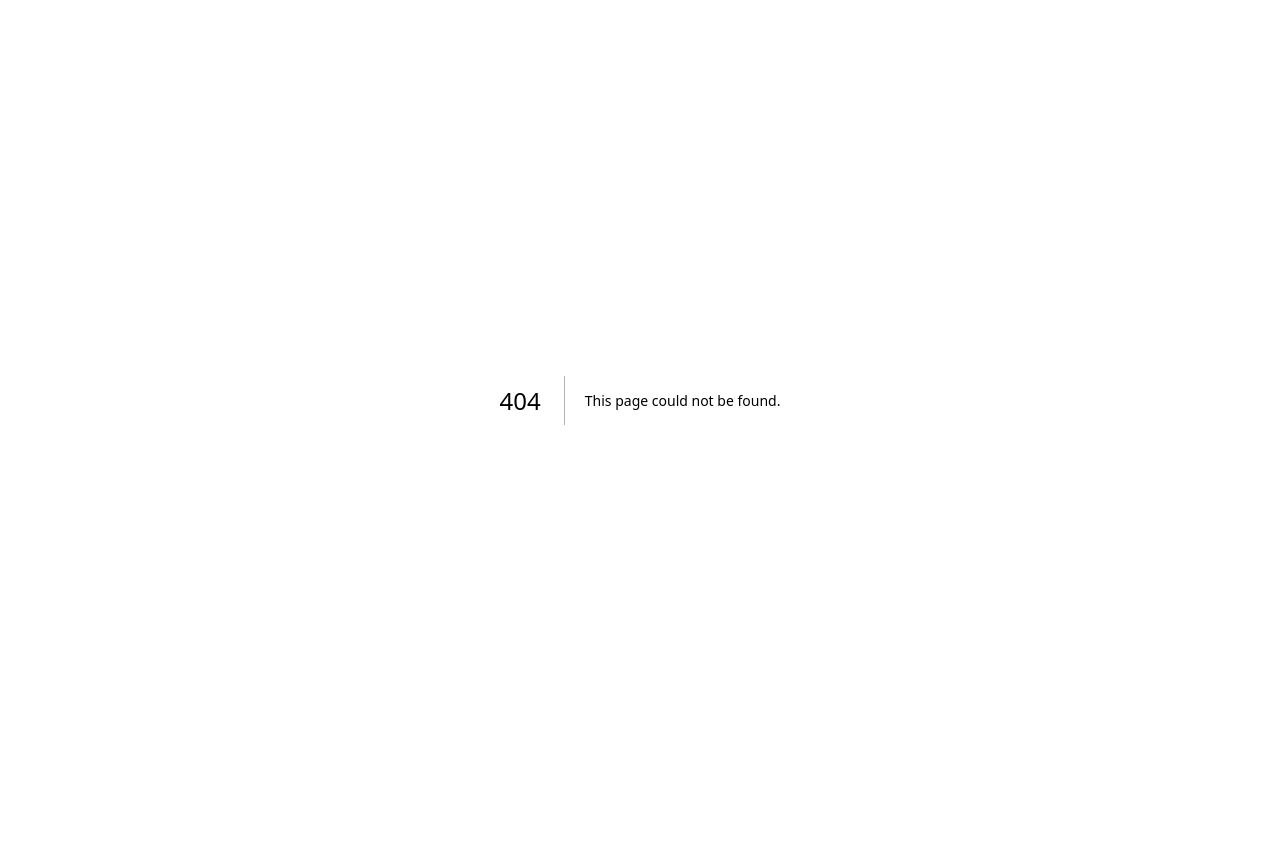
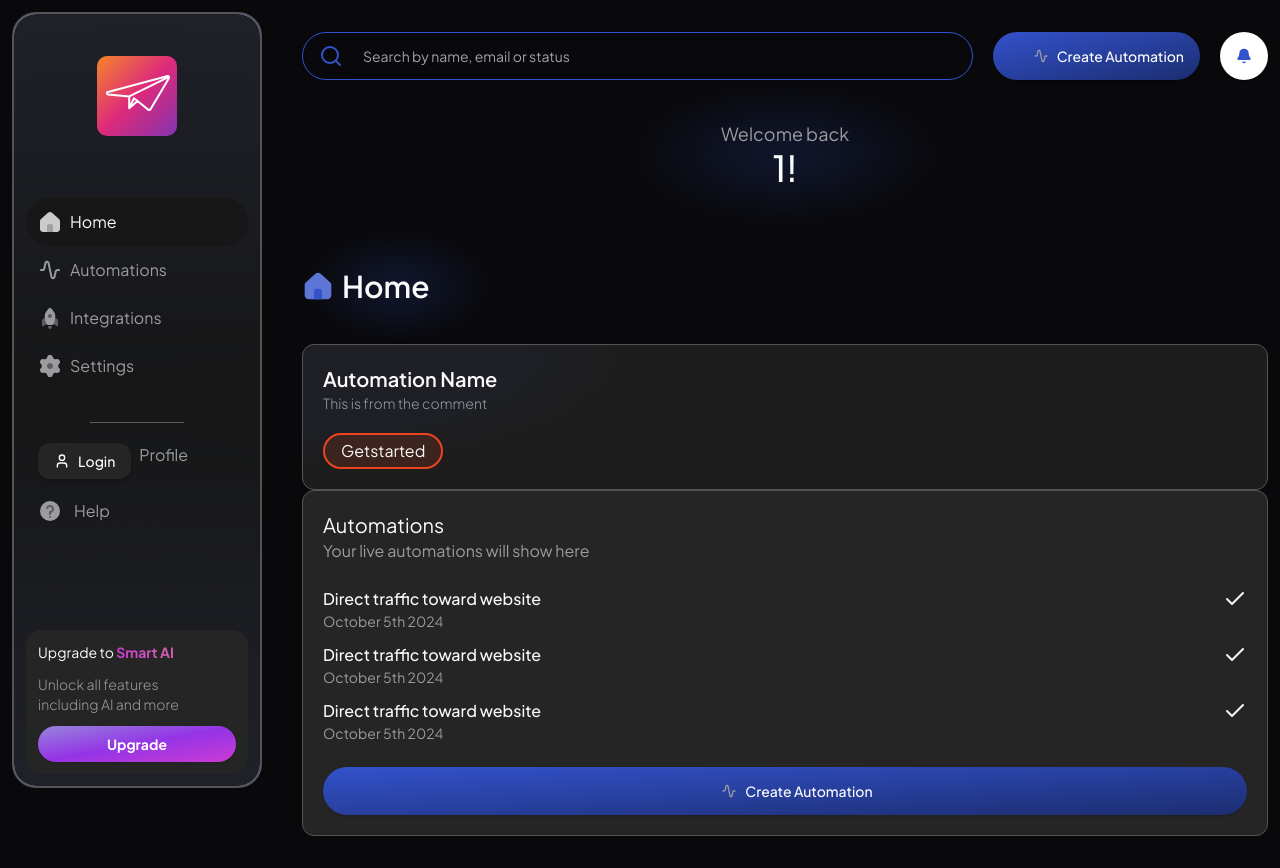
Before and after one commit to mugon-jeong/insta-dm-auto, a Next.js app: page /dashboard/1/automations/1 in a window 1280 px wide. Before the commit this address had no page. Before the commit the page ends 800 px from the top, so only its background shows below. Built offline with nearby package versions, Linux system fonts and the light colour scheme; no server answers.

Commit message:
add automation ui - 1

```diff
--- /dev/null
+++ b/src/app/(protected)/dashboard/[slug]/automations/[id]/page.tsx
@@ -0,0 +1,46 @@
+import React from 'react'
+import { Check } from 'lucide-react'
+import CreateAutomation from '@/components/global/create-automation'
+import AutomationList from '@/components/global/automation-list'
+
+const Page = () => {
+  return (
+    <div className={'gird grid-cols-1 lg:grid-cols-6 gap-5'}>
+      <div className={'lg:col-span-4'}>
+        <AutomationList />
+      </div>
+      <div className={'lg:col-span-2'}>
+        <div
+          className={
+            'flex flex-col rounded-xl bg-background-80 gap-y-6 p-5 border-[1px] overflow-hidden border-in-active'
+          }
+        >
+          <div>
+            <h2 className={'text-xl'}>Automations</h2>
+            <p className={'text-text-secondary'}>
+              Your live automations will show here
+            </p>
+          </div>
+          <div className={'flex flex-col gap-y-3'}>
+            {[1, 2, 3].map((item) => (
+              <div key={item} className={'flex items-start justify-between'}>
+                <div className={'flex flex-col'}>
+                  <h3 className={'font-medium'}>
+                    Direct traffic toward website
+                  </h3>
+                  <p className={'text-text-secondary text-sm'}>
+                    October 5th 2024
+                  </p>
+                </div>
+                <Check />
+              </div>
+            ))}
+          </div>
+          <CreateAutomation />
+        </div>
+      </div>
+    </div>
+  )
+}
+
+export default Page
--- /dev/null
+++ b/src/components/global/automation-list/index.tsx
@@ -0,0 +1,47 @@
+'use client'
+import React from 'react'
+import { usePaths } from '@/hooks/user-nav'
+import Link from 'next/link'
+import { cn } from '@/lib/utils'
+
+type Props = {}
+
+const AutomationList = () => {
+  const { pathname } = usePaths()
+  return (
+    <div className={'flex flex-col gap-y-3'}>
+      <Link
+        href={`/${pathname}/123123`}
+        className={
+          'bg-[#1D1D1D] hover:opacity-80 transition duration-100 rounded-xl p-5 border-[1px] radial--gradient--automations flex border-[#545454]'
+        }
+      >
+        <div className={'flex flex-col flex-1 items-start'}>
+          <h2 className={'text-xl font-semibold'}>Automation Name</h2>
+          <p className={'text-[#9B9CA0] text-sm font-light mb-2'}>
+            This is from the comment
+          </p>
+          <div className={'flex gap-x-2 flex-wrap mt-3'}>
+            <div
+              className={cn(
+                'rounded-full px-4 py-1 capitalize',
+                (0 + 1) % 1 == 0 &&
+                  'bg-keyword-green/15 border-2 border-keyword-green',
+                (1 + 1) % 1 == 0 &&
+                  'bg-keyword-purple/15 border-2 border-keyword-purple',
+                (2 + 1) % 1 == 0 &&
+                  'bg-keyword-yellow/15 border-2 border-keyword-yellow',
+                (3 + 1) % 1 == 0 &&
+                  'bg-keyword-red/15 border-2 border-keyword-red',
+              )}
+            >
+              getstarted
+            </div>
+          </div>
+        </div>
+      </Link>
+    </div>
+  )
+}
+
+export default AutomationList
```
